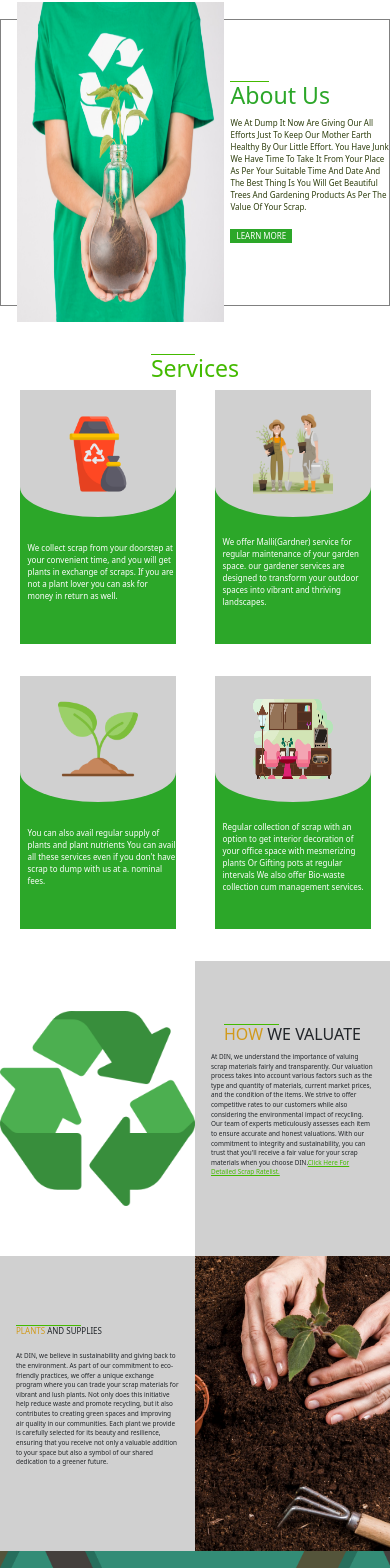
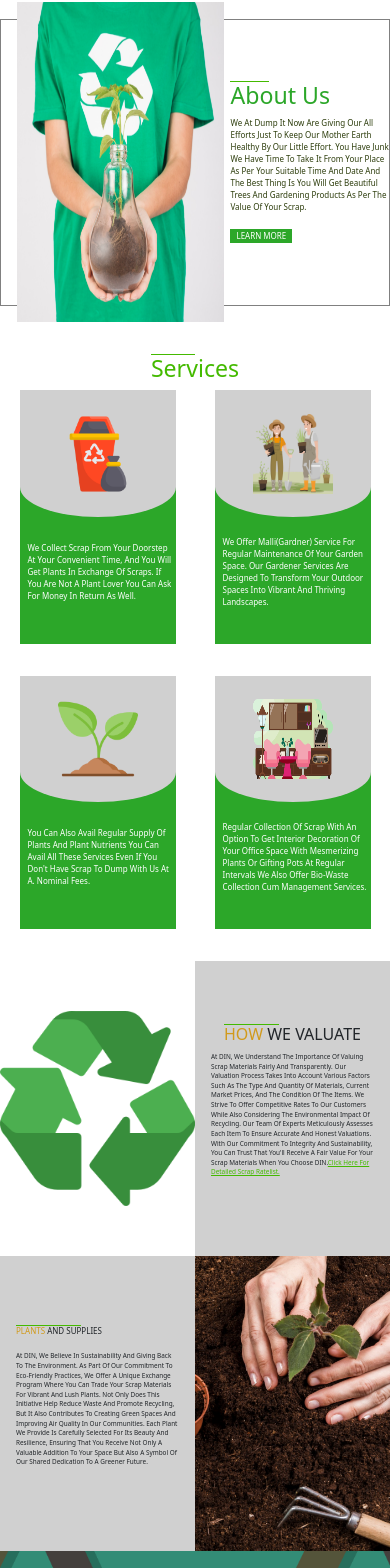
Before and after one commit to Suryapp8/DIN-NEW, a React (Create React App) app in the folder dumpitnow/: page / in a window 390 px wide. Shown: the part 431-1999 px from the top of the page. Built offline with nearby package versions, Linux system fonts and the light colour scheme.

Commit message:
bug fixed

```diff
--- a/dumpitnow/src/styles/home.css
+++ b/dumpitnow/src/styles/home.css
@@ -203,6 +203,7 @@
     border: 10 solid grey;
     margin-bottom: 2rem;
     font-size: 0.5rem;
+    text-transform: capitalize;
   }
 }
 
@@ -258,7 +259,6 @@
 }
 
 @media (max-width: 768px) {
-
   .valuate-div {
     height: 35vh;
     border-bottom: 2rem;
@@ -266,6 +266,7 @@
 
   .valuate-para {
     font-size: 0.4rem;
+    text-transform: capitalize;
     height: 35vh;
   }
 
@@ -315,6 +316,7 @@
     width: 100%;
     height: 35vh;
     font-size: 0.4rem;
+    text-transform: capitalize;
   }
 
   .left-div > h3 {
```
